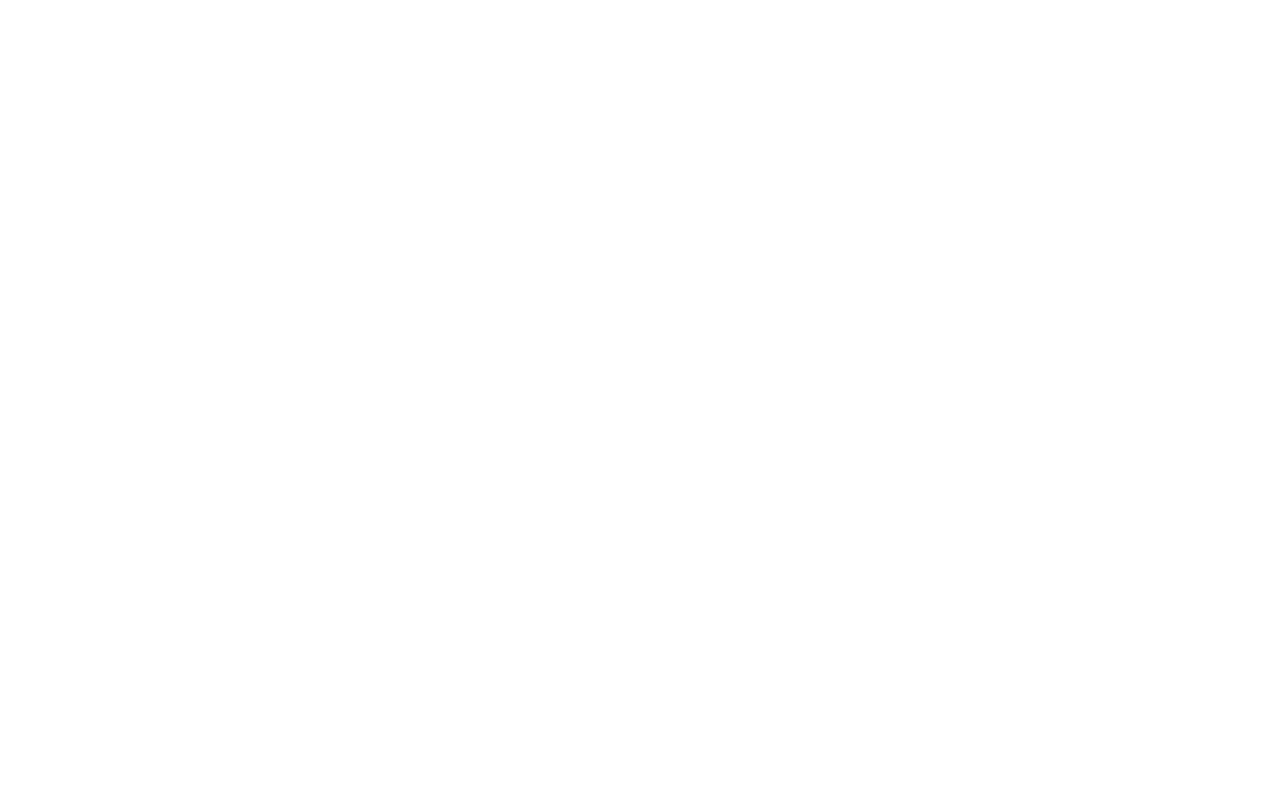
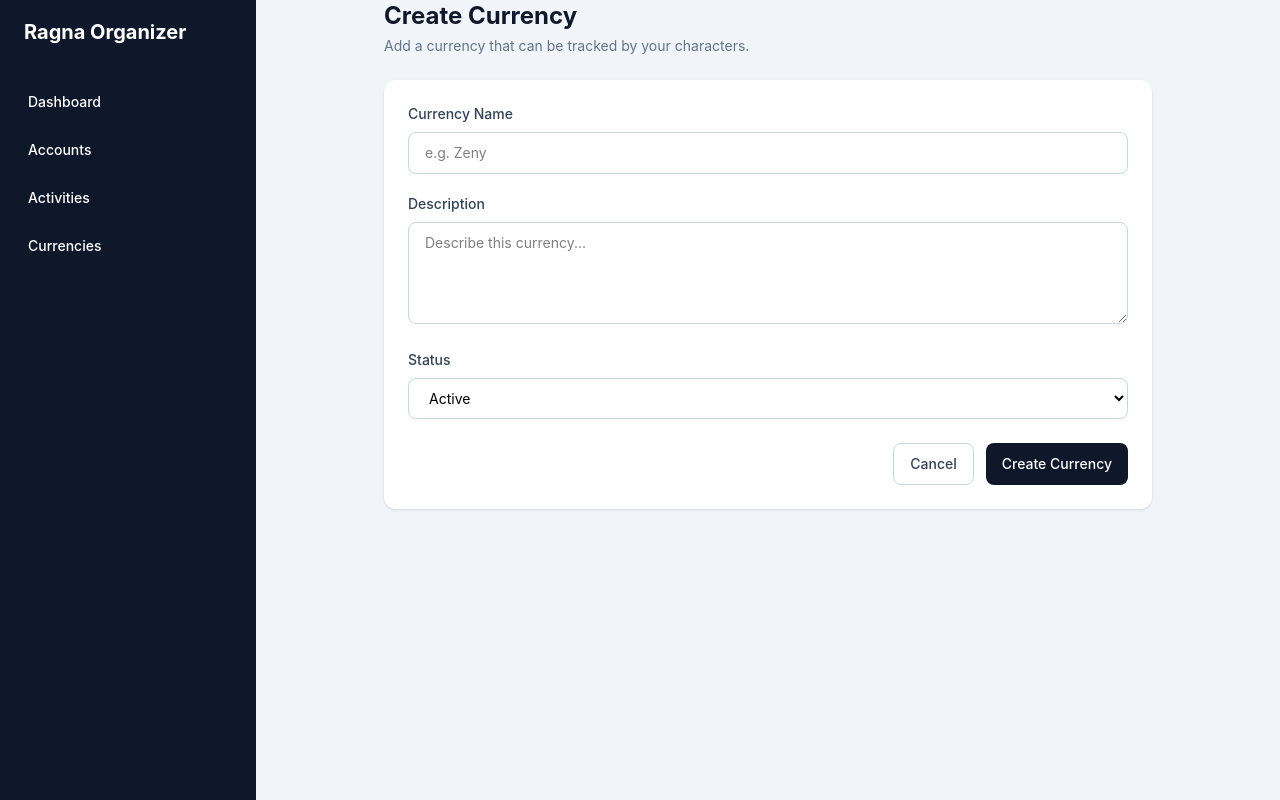
Before and after one commit to Jaiza-Devs/Ragna-Organizer-Client, a Vue app: page /#/currencies/create in a window 1280 px wide. Before the commit this address had no page. Built offline with nearby package versions, Linux system fonts and the light colour scheme.

Commit message:
added interface for zenny data build up

```diff
--- a/src/components/SideBar.vue
+++ b/src/components/SideBar.vue
@@ -19,6 +19,11 @@
                 class="mt-1 block rounded-lg px-4 py-3 text-sm font-medium hover:bg-slate-800">
                 Activities
             </router-link>
+
+            <router-link to="/currencies"
+                class="mt-1 block rounded-lg px-4 py-3 text-sm font-medium hover:bg-slate-800">
+                Currencies
+            </router-link>
         </nav>
     </aside>
 </template>
--- a/src/router/index.js
+++ b/src/router/index.js
@@ -16,6 +16,10 @@
 
 // Activity Completions
 import ActivityHistoryView from '@/views/activities/ActivityHistoryView.vue'
+
+// Currencies
+import CurrencyListView from '@/views/currencies/CurrencyListView.vue'
+import CurrencyCreateView from '@/views/currencies/CurrencyCreateView.vue'
 
 const routes = [
   {
@@ -72,6 +76,19 @@
         path: 'accounts/:accountId/characters/:characterId/activity-history',
         name: 'activity-history',
         component: ActivityHistoryView
+      },
+
+      // Currencies
+      {
+        path: 'currencies',
+        name: 'currencies',
+        component: CurrencyListView
+      },
+
+      {
+        path: 'currencies/create',
+        name: 'currency-create',
+        component: CurrencyCreateView
       }
     ]
   }
--- /dev/null
+++ b/src/views/currencies/CurrencyCreateView.vue
@@ -0,0 +1,106 @@
+<template>
+    <div class="mx-auto max-w-3xl">
+        <div class="mb-6">
+            <h1 class="text-2xl font-bold text-slate-900">
+                Create Currency
+            </h1>
+
+            <p class="mt-1 text-sm text-slate-500">
+                Add a currency that can be tracked by your characters.
+            </p>
+        </div>
+
+        <div class="rounded-xl bg-white p-6 shadow-sm">
+            <form @submit.prevent="handleSubmit">
+                <div class="space-y-5">
+                    <div>
+                        <label class="mb-2 block text-sm font-medium text-slate-700">
+                            Currency Name
+                        </label>
+
+                        <input v-model="form.name" type="text" required
+                            class="w-full rounded-lg border border-slate-300 px-4 py-2.5 text-sm outline-none focus:border-slate-500 focus:ring-1 focus:ring-slate-500"
+                            placeholder="e.g. Zeny" />
+                    </div>
+
+                    <div>
+                        <label class="mb-2 block text-sm font-medium text-slate-700">
+                            Description
+                        </label>
+
+                        <textarea v-model="form.description" rows="4"
+                            class="w-full rounded-lg border border-slate-300 px-4 py-2.5 text-sm outline-none focus:border-slate-500 focus:ring-1 focus:ring-slate-500"
+                            placeholder="Describe this currency..."></textarea>
+                    </div>
+
+                    <div>
+                        <label class="mb-2 block text-sm font-medium text-slate-700">
+                            Status
+                        </label>
+
+                        <select v-model="form.status"
+                            class="w-full rounded-lg border border-slate-300 bg-white px-4 py-2.5 text-sm outline-none focus:border-slate-500 focus:ring-1 focus:ring-slate-500">
+                            <option value="active">
+                                Active
+                            </option>
+
+                            <option value="inactive">
+                                Inactive
+                            </option>
+                        </select>
+                    </div>
+                </div>
+
+                <div class="mt-6 flex justify-end gap-3">
+                    <button type="button"
+                        class="rounded-lg border border-slate-300 px-4 py-2.5 text-sm font-medium text-slate-700 hover:bg-slate-50"
+                        @click="handleCancel">
+                        Cancel
+                    </button>
+
+                    <button type="submit"
+                        class="rounded-lg bg-slate-900 px-4 py-2.5 text-sm font-medium text-white hover:bg-slate-800">
+                        Create Currency
+                    </button>
+                </div>
+            </form>
+        </div>
+    </div>
+</template>
+
+<script setup>
+import { reactive } from 'vue'
+import { useRouter } from 'vue-router'
+
+import currencyApi from '@/api/currencies'
+import useLoading from '@/composables/useLoading'
+
+const router = useRouter()
+const { startLoading, stopLoading } = useLoading()
+
+const form = reactive({
+    name: '',
+    description: '',
+    status: 'active'
+})
+
+const handleSubmit = async () => {
+    try {
+        startLoading()
+
+        await currencyApi.createCurrency({
+            name: form.name,
+            description: form.description,
+            status: form.status
+        })
+
+        router.push('/currencies')
+    } finally {
+        stopLoading()
+    }
+}
+
+const handleCancel = () => {
+    router.push('/currencies')
+}
+</script>
--- /dev/null
+++ b/src/views/currencies/CurrencyListView.vue
@@ -0,0 +1,97 @@
+<template>
+    <div>
+        <div class="mb-6 flex items-center justify-between">
+            <div>
+                <h1 class="text-2xl font-bold text-slate-900">
+                    Currencies
+                </h1>
+
+                <p class="mt-1 text-sm text-slate-500">
+                    Manage the currencies used by your characters.
+                </p>
+            </div>
+
+            <button type="button"
+                class="rounded-lg bg-slate-900 px-4 py-2.5 text-sm font-medium text-white hover:bg-slate-800"
+                @click="router.push('/currencies/create')">
+                Create Currency
+            </button>
+        </div>
+
+        <div class="overflow-hidden rounded-xl bg-white shadow-sm">
+            <div v-if="currencies.length === 0" class="px-6 py-12 text-center">
+                <p class="text-sm text-slate-500">
+                    No currencies found.
+                </p>
+            </div>
+
+            <table v-else class="w-full text-left text-sm">
+                <thead class="border-b border-slate-200 bg-slate-50">
+                    <tr>
+                        <th class="px-6 py-4 font-semibold text-slate-700">
+                            Name
+                        </th>
+
+                        <th class="px-6 py-4 font-semibold text-slate-700">
+                            Description
+                        </th>
+
+                        <th class="px-6 py-4 font-semibold text-slate-700">
+                            Status
+                        </th>
+                    </tr>
+                </thead>
+
+                <tbody>
+                    <tr v-for="currency in currencies" :key="currency.id"
+                        class="border-b border-slate-100 last:border-0">
+                        <td class="px-6 py-4 font-medium text-slate-900">
+                            {{ currency.name }}
+                        </td>
+
+                        <td class="px-6 py-4 text-slate-600">
+                            {{ currency.description || '-' }}
+                        </td>
+
+                        <td class="px-6 py-4">
+                            <span class="rounded-full px-3 py-1 text-xs font-medium" :class="currency.status === 'active'
+                                ? 'bg-green-100 text-green-700'
+                                : 'bg-slate-100 text-slate-600'">
+                                {{ currency.status }}
+                            </span>
+                        </td>
+                    </tr>
+                </tbody>
+            </table>
+        </div>
+    </div>
+</template>
+
+<script setup>
+import { onMounted, ref } from 'vue'
+import { useRouter } from 'vue-router'
+
+import currencyApi from '@/api/currencies'
+import useLoading from '@/composables/useLoading'
+
+const router = useRouter()
+const { startLoading, stopLoading } = useLoading()
+
+const currencies = ref([])
+
+const fetchCurrencies = async () => {
+    try {
+        startLoading()
+
+        const response = await currencyApi.getCurrencies()
+
+        currencies.value = response.data
+    } finally {
+        stopLoading()
+    }
+}
+
+onMounted(() => {
+    fetchCurrencies()
+})
+</script>
```
